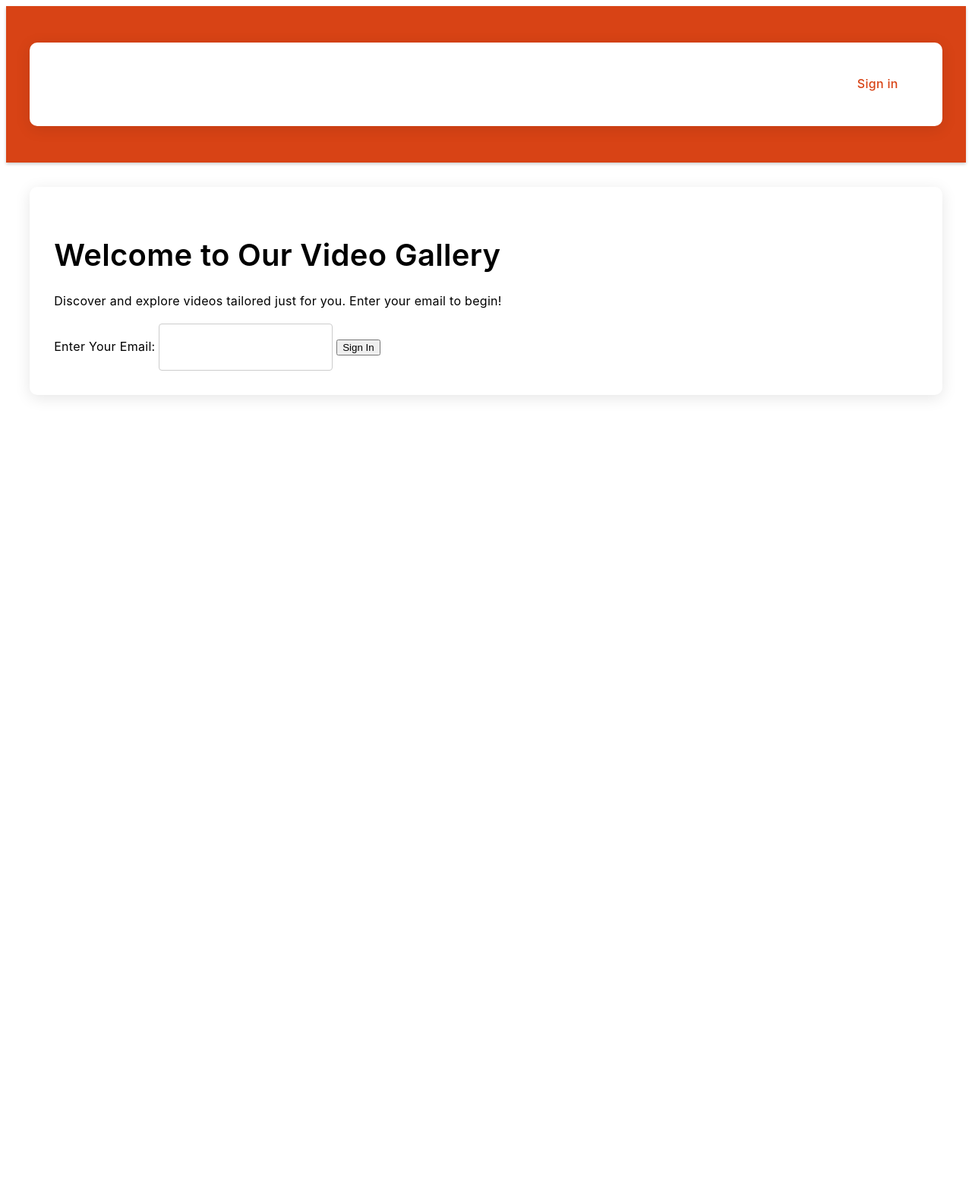
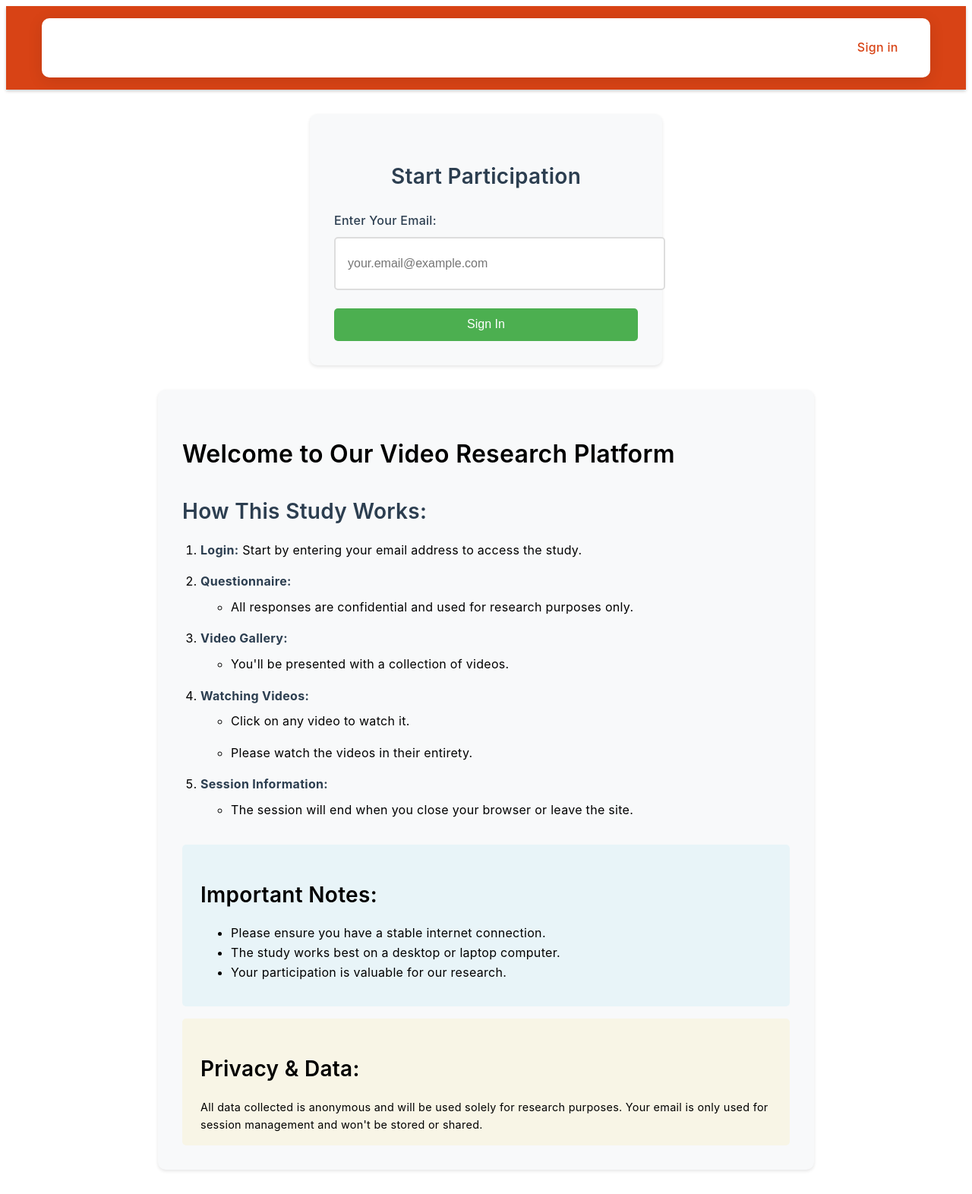
Before and after one commit to yarivtach/feedback_for_videos, a Flask app: page / in a window 1280 px wide. Shown: the whole page at 76% size. Before the commit the page ends 524 px from the top, so only its background shows below. Run offline with Flask 3, Linux system fonts and the light colour scheme; parts of the project's set-up code (start-up, migrations or seed data) failed here and were passed over.

```diff
--- a/static/css/main.css
+++ b/static/css/main.css
@@ -399,3 +399,144 @@ h1, h2, h3 {
     justify-content: center;
     font-size: 14px;
 }
+
+.instructions-container {
+    max-width: 800px;
+    margin: 2rem auto;
+    padding: 2rem;
+    background-color: #f8f9fa;
+    border-radius: 10px;
+    box-shadow: 0 2px 4px rgba(0,0,0,0.1);
+}
+
+.instruction-section {
+    margin-bottom: 2rem;
+}
+
+.instruction-section h3 {
+    color: #2c3e50;
+    margin-bottom: 1rem;
+}
+
+.instruction-section ol {
+    padding-left: 1.5rem;
+}
+
+.instruction-section li {
+    margin-bottom: 1rem;
+}
+
+.instruction-section ul {
+    margin-top: 0.5rem;
+    margin-bottom: 0.5rem;
+}
+
+.important-notes {
+    background-color: #e8f4f8;
+    padding: 1rem 1.5rem;
+    border-radius: 5px;
+    margin: 1rem 0;
+}
+
+.privacy-notice {
+    background-color: #f8f5e6;
+    padding: 1rem 1.5rem;
+    border-radius: 5px;
+    margin-top: 1rem;
+}
+
+.privacy-notice p {
+    margin: 0;
+    font-size: 0.9rem;
+}
+
+strong {
+    color: #2c3e50;
+}
+
+/* Add these styles to your existing CSS */
+
+.login-container {
+    max-width: 400px;
+    margin: 2rem auto;
+    padding: 2rem;
+    background-color: #f8f9fa;
+    border-radius: 10px;
+    box-shadow: 0 2px 4px rgba(0,0,0,0.1);
+    text-align: center;
+}
+
+.login-container h3 {
+    color: #2c3e50;
+    margin-bottom: 1.5rem;
+}
+
+.login-form {
+    display: flex;
+    flex-direction: column;
+    gap: 1rem;
+}
+
+.form-group {
+    display: flex;
+    flex-direction: column;
+    gap: 0.5rem;
+    text-align: left;
+}
+
+.form-group label {
+    color: #2c3e50;
+    font-weight: 500;
+}
+
+.input-large {
+    padding: 0.8rem 1rem;
+    border: 2px solid #ddd;
+    border-radius: 5px;
+    font-size: 1rem;
+    width: 100%;
+    transition: border-color 0.3s ease;
+}
+
+.input-large:focus {
+    border-color: #4CAF50;
+    outline: none;
+    box-shadow: 0 0 0 2px rgba(76, 175, 80, 0.2);
+}
+
+.btn-large {
+    background-color: #4CAF50;
+    color: white;
+    padding: 0.8rem 1.5rem;
+    border: none;
+    border-radius: 5px;
+    font-size: 1rem;
+    cursor: pointer;
+    transition: background-color 0.3s ease;
+    width: 100%;
+    margin-top: 0.5rem;
+}
+
+.btn-large:hover {
+    background-color: #45a049;
+}
+
+.btn-large:active {
+    transform: translateY(1px);
+}
+
+/* Make sure container is centered */
+.container {
+    max-width: 1200px;
+    margin: 0 auto;
+    padding: 1rem;
+}
+
+/* Responsive adjustments */
+@media (max-width: 480px) {
+    .login-container {
+        max-width: 100%;
+        margin: 1rem auto;
+        padding: 1.5rem;
+    }
+}
--- a/templates/home.html
+++ b/templates/home.html
@@ -11,15 +11,66 @@
     <link rel="stylesheet" href="{{ url_for('static', filename='css/main.css') }}">
 </head>
 <body>
-    <div class="container">
-        <h1>Welcome to Our Video Gallery</h1>
-        <p>Discover and explore videos tailored just for you. Enter your email to begin!</p>
-
+    <!-- Login form -->
+    <div class="login-container">
+        <h3>Start Participation</h3>
         <form action="/sign_in" method="post" class="login-form">
-            <label for="user_email">Enter Your Email:</label>
-            <input type="email" id="user_email" name="user_email" class="input-large" required>
+            <div class="form-group">
+                <label for="user_email">Enter Your Email:</label>
+                <input type="email" id="user_email" name="user_email" class="input-large" required
+                       placeholder="your.email@example.com">
+            </div>
             <button type="submit" class="btn-large">Sign In</button>
         </form>
+    </div>
+    <div class="instructions-container">
+        <h2>Welcome to Our Video Research Platform</h2>
+
+        <div class="instruction-section">
+            <h3>How This Study Works:</h3>
+            <ol>
+                <li><strong>Login:</strong> Start by entering your email address to access the study.</li>
+
+                <li><strong>Questionnaire:</strong>
+                    <ul>
+                        <li>All responses are confidential and used for research purposes only.</li>
+                    </ul>
+                </li>
+
+                <li><strong>Video Gallery:</strong>
+                    <ul>
+                        <li>You'll be presented with a collection of videos.</li>
+                    </ul>
+                </li>
+
+                <li><strong>Watching Videos:</strong>
+                    <ul>
+                        <li>Click on any video to watch it.</li>
+                        <li>Please watch the videos in their entirety.</li>
+                    </ul>
+                </li>
+
+                <li><strong>Session Information:</strong>
+                    <ul>
+                        <li>The session will end when you close your browser or leave the site.</li>
+                    </ul>
+                </li>
+            </ol>
+        </div>
+
+        <div class="important-notes">
+            <h3>Important Notes:</h3>
+            <ul>
+                <li>Please ensure you have a stable internet connection.</li>
+                <li>The study works best on a desktop or laptop computer.</li>
+                <li>Your participation is valuable for our research.</li>
+            </ul>
+        </div>
+
+        <div class="privacy-notice">
+            <h3>Privacy & Data:</h3>
+            <p>All data collected is anonymous and will be used solely for research purposes. Your email is only used for session management and won't be stored or shared.</p>
+        </div>
     </div>
 </body>
 {% endblock %}
```
